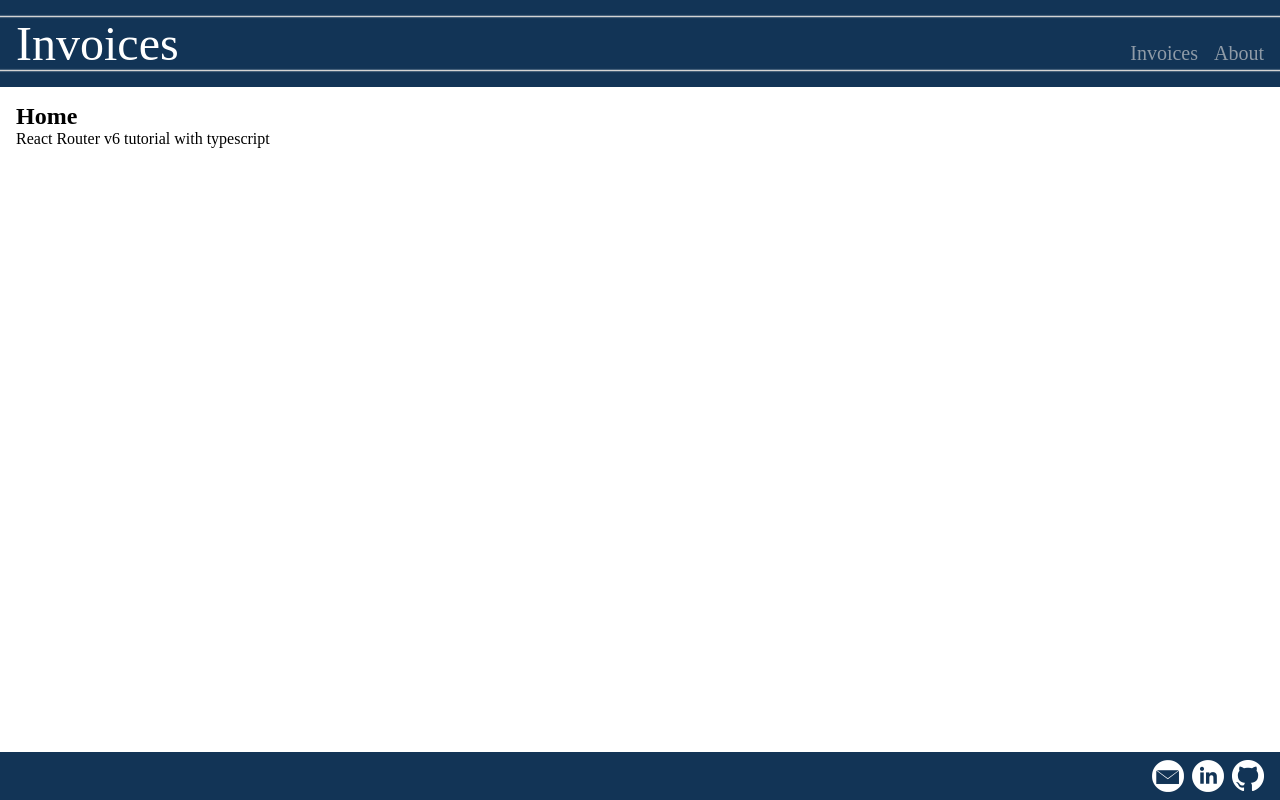
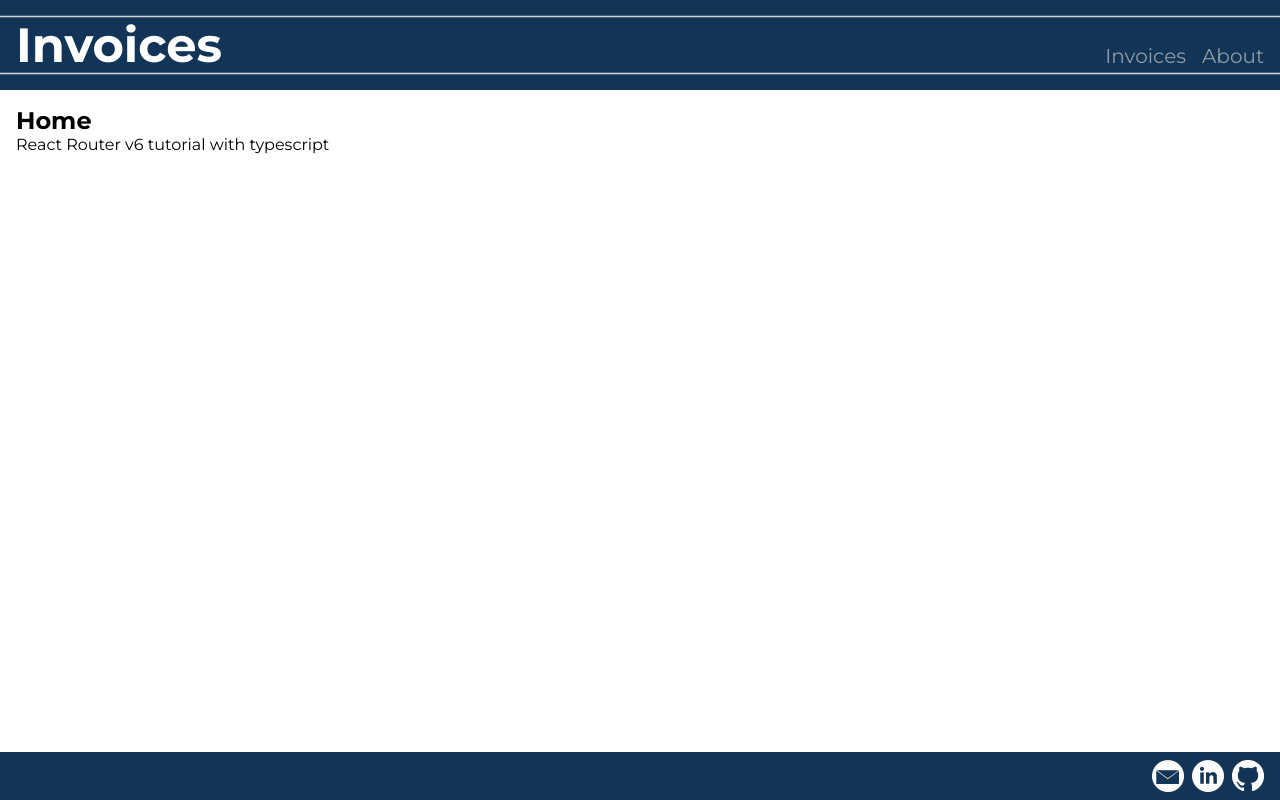
Before and after one commit to FlemmingKrogOlsen/Playground, a React (Create React App) app: page / in a window 1280 px wide. Built offline with nearby package versions, Linux system fonts and the light colour scheme.

Commit message:
Added font

```diff
--- a/src/layout/styles.ts
+++ b/src/layout/styles.ts
@@ -40,6 +40,7 @@ export const Header = styled.header`
 export const BrandLink = styled(Link)`
   font-size: 3rem;
   color: white;
+  font-weight: 700;
 `;
 
 export const MenuLink = styled(NavLink)`
@@ -53,7 +54,6 @@ export const MenuLink = styled(NavLink)`
     margin-left: 1rem;
   }
 `;
-
 
 export const Footer = styled.footer`
   position: fixed;
--- a/src/theme/index.css
+++ b/src/theme/index.css
@@ -1,3 +1,5 @@
+@import url('https://fonts.googleapis.com/css2?family=Montserrat:wght@400;700&display=swap');
+
 *, *::after, *::before {
   box-sizing: border-box;
   margin: 0px;
@@ -6,4 +8,6 @@
 
 html, body {
   min-height: 100vh;
+  font-family: 'Montserrat', sans-serif;
+  font-weight: 400;
 }
```
